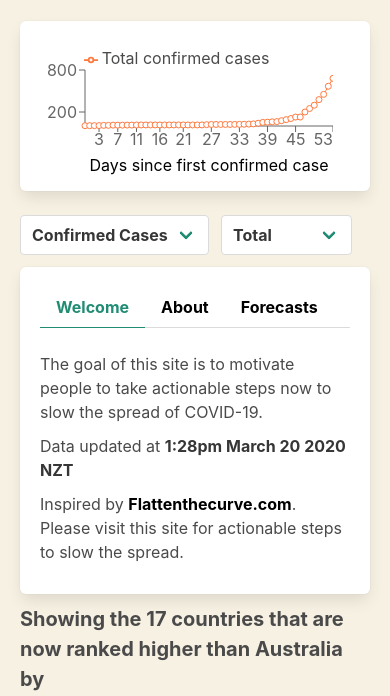
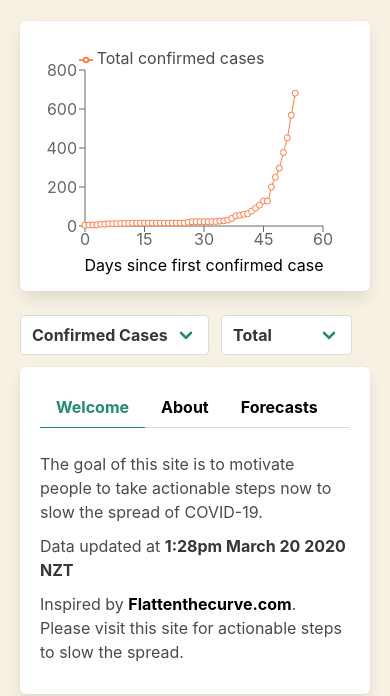
Before and after one commit to carlaiau/flatten-the-curve, a Gatsby site in the folder client/: page /australia in a window 390 px wide. Shown: the part 139-835 px from the top of the page. Built offline with nearby package versions, Linux system fonts and the light colour scheme; Gatsby itself is replaced by a stand-in of ours; some packages are replaced by stand-ins of ours.

Commit message:
add right margin, needed on mobile, and change of scale for X-axis

```diff
--- a/client/src/components/country-overview-graph.js
+++ b/client/src/components/country-overview-graph.js
@@ -8,12 +8,13 @@ const CountryOverviewGraph = ({active_country, field, full_field_name, width}) =
 
     if(filteredData.length){
       return (
-        <LineChart width={width >= 768 ? 620 : 303} height={width >= 768 ? 372 : 150} data={filteredData} margin={{ bottom: 25, top: 15 }}>
+        <LineChart width={width >= 768 ? 620 : 303} height={width >= 768 ? 372 : 250} data={filteredData} margin={{ bottom: 25, top: 15, right: 10 }}>
           <XAxis
             dataKey="index"
             name="Days"
             type="number"
-            scale="time">
+
+            >
               <Label value="Days since first confirmed case" offset={-15} position="insideBottom" />
             </XAxis>
 
```
